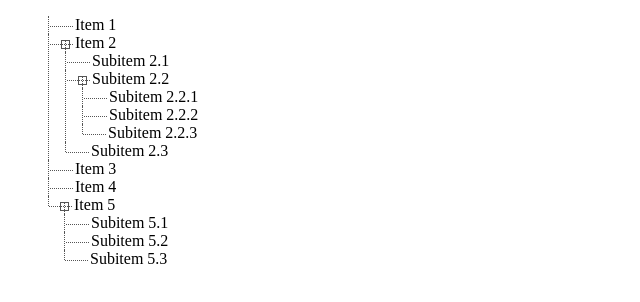
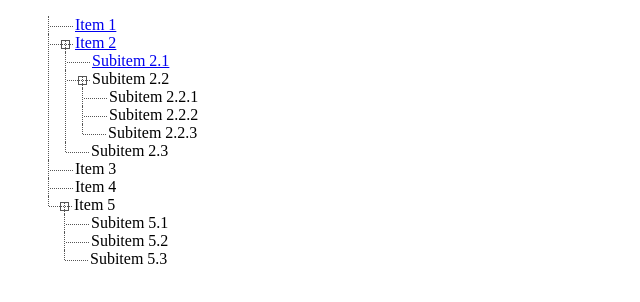
Before and after one commit to kamshory/TreeView, a plain HTML site: page index.html in a window 1280 px wide. Shown: the whole page, without its empty margins (0-640 px from the left). Drawn offline with Linux system fonts and the light colour scheme.

Commit message:
Update index.html

```diff
--- a/index.html
+++ b/index.html
@@ -40,16 +40,17 @@ ul.tree-view li ul::before{
 	position:absolute;
 	left:12px;
 	top:6px;
-	z-index:1;
+	z-index:2;
 }
 ul.tree-view li ul::after{
 	content: "";
 	width: 1px;
-	height: 14px;
+	height: 22px;
 	border-left: 1px dotted #555555;
 	position: absolute;
 	left: 16px;
 	top: 6px;
+	z-index:1;
 }
 ul.tree-view > li:last-child::after, ul.tree-view ul > li:last-child::after{
 	content:"";
@@ -69,10 +70,10 @@ ul.tree-view > li:last-child, ul.tree-view ul > li:last-child{
 <body>
 
 <ul class="tree-view">
-	<li>Item 1</li>
-	<li>Item 2
-    	<ul>
-        	<li>Subitem 2.1</li>
+	<li><a href="#">Item 1</a></li>
+	<li><a href="#">Item 2</a>
+<ul>
+       	<li><a href="#">Subitem 2.1</a></li>
             <li>Subitem 2.2
                 <ul>
                     <li>Subitem 2.2.1</li>
```
